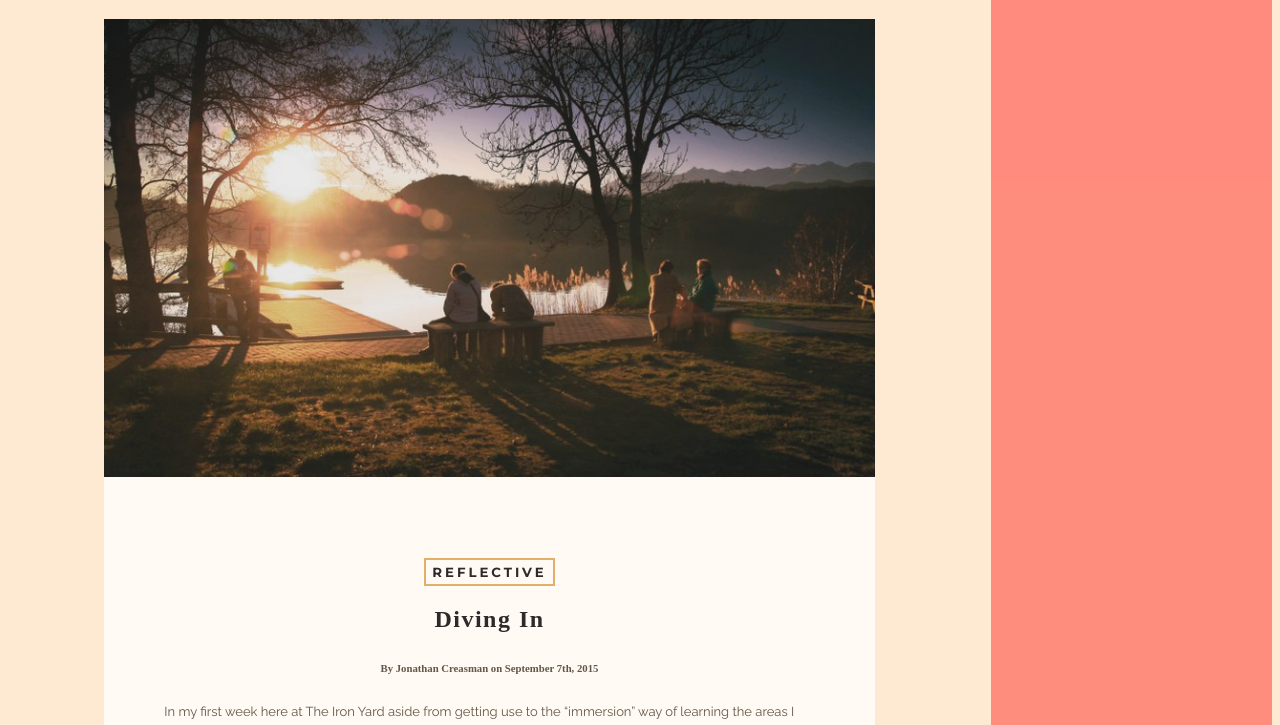
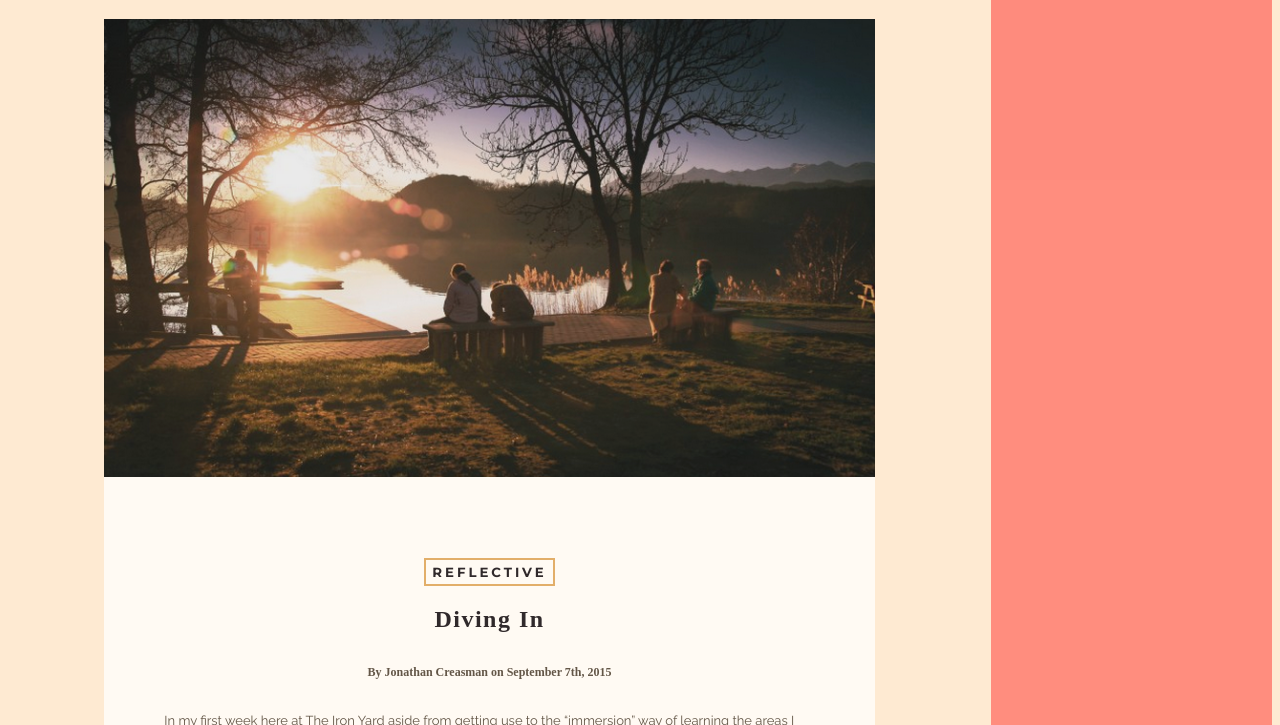
Before and after one commit to jmcreasman/jmcreasman.github.io, a website: page src/index.html in a window 1280 px wide. Shown: the part 75-800 px from the top of the page. Drawn offline with nearby package versions, Linux system fonts and the light colour scheme; files that its build step writes are made by us from their sources; files whose address does not match are found by name.

Commit message:
finished with the feature will come back to clean up given enough time

```diff
--- a/src/scss/main.scss
+++ b/src/scss/main.scss
@@ -98,10 +98,8 @@ body {
             cursor: pointer;
           }
         }
-        h6::before {
-          border-bottom: 2px solid #f4e7d7
-        }
         h6 {
+          font-size: 12px;
           text-align: center;
           color: #635647;
         }
```
